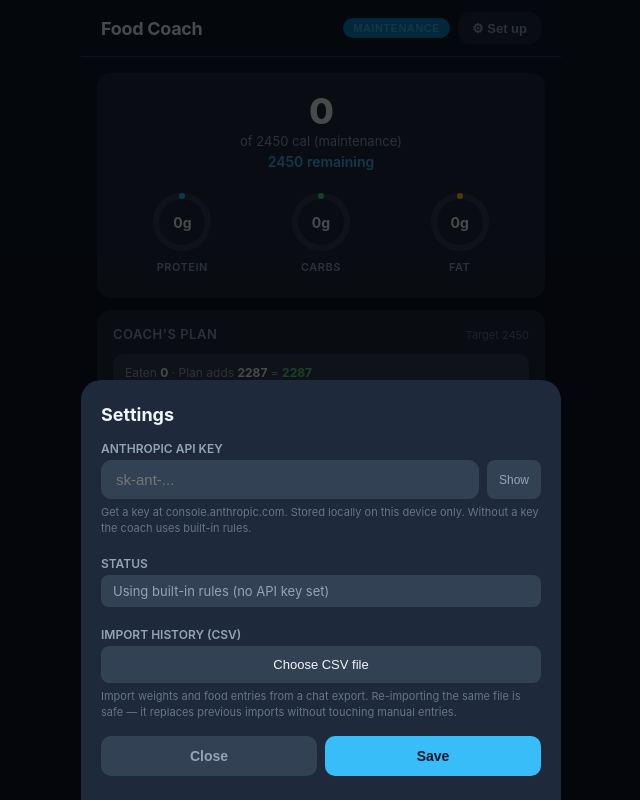
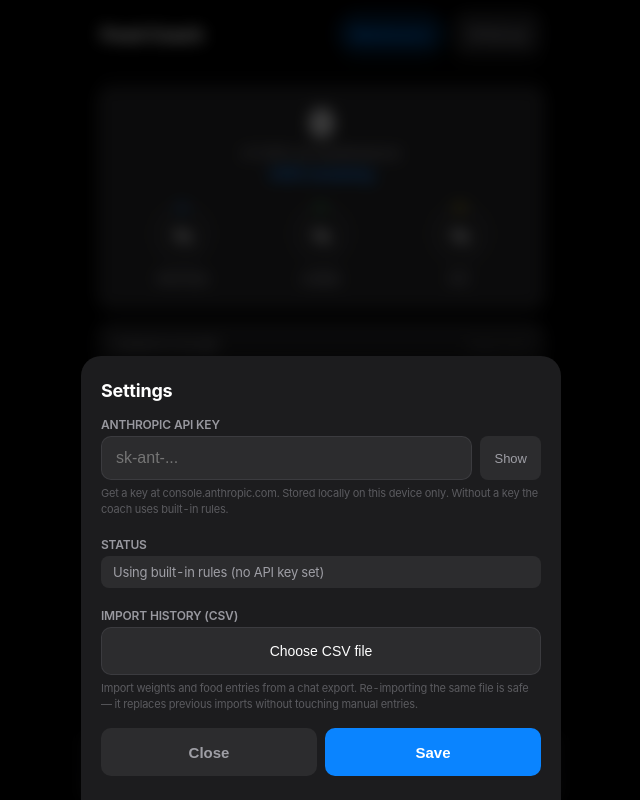
Before and after one commit to firsthomes/FirstHub.ai, a React (Vite) app: page / in a window 1280 px wide. Both pictures are taken after a click on the button "⚙ Set up". Shown: the whole page, without its empty margins (319-959 px from the left). Built offline with nearby package versions, Linux system fonts and the light colour scheme.

Commit message:
Apple-grade UX polish pass — spring animations, backdrop blur, 44pt tap targets, haptics, SF typography. Verified across 3 viewports with Playwright (0 errors, 0 small targets). https://claude.ai/code/session_01LNmGvGA7bqJE64WrSRRtEZ

```diff
--- a/src/App.tsx
+++ b/src/App.tsx
@@ -69,12 +69,12 @@ function App() {
               background: 'var(--bg-card)',
               border: 'none',
               borderRadius: 12,
-              padding: '8px 14px',
+              padding: '10px 16px',
               cursor: 'pointer',
               color: (settings.apiKey || '').length > 0 ? 'var(--green)' : 'var(--text-dim)',
               fontSize: 13,
               fontWeight: 600,
-              minHeight: 32,
+              minHeight: 44,
             }}
             title="Settings"
           >
@@ -88,15 +88,18 @@ function App() {
           position: 'fixed',
           top: 'calc(var(--safe-top) + 60px)',
           left: '50%',
-          transform: 'translateX(-50%)',
-          background: 'var(--green-dim)',
-          color: 'var(--green)',
-          padding: '10px 18px',
+          background: 'rgba(48, 209, 88, 0.92)',
+          backdropFilter: 'blur(20px)',
+          WebkitBackdropFilter: 'blur(20px)',
+          color: '#fff',
+          padding: '10px 20px',
           borderRadius: 22,
           fontSize: 13,
           fontWeight: 600,
           zIndex: 300,
-          boxShadow: '0 4px 12px rgba(0,0,0,0.3)',
+          boxShadow: 'var(--shadow-toast)',
+          animation: 'toast-in 0.35s var(--spring)',
+          letterSpacing: '-0.1px',
         }}>
           ✓ {toast}
         </div>
--- a/src/components/BottomNav.tsx
+++ b/src/components/BottomNav.tsx
@@ -1,3 +1,5 @@
+import { haptic } from '../utils/haptics'
+
 type Tab = 'dashboard' | 'log' | 'coach' | 'history'
 
 interface Props {
@@ -6,9 +8,14 @@ interface Props {
 }
 
 export default function BottomNav({ active, onChange }: Props) {
+  function go(tab: Tab) {
+    if (tab !== active) haptic('light')
+    onChange(tab)
+  }
+
   return (
     <nav className="bottom-nav">
-      <button className={`nav-item ${active === 'dashboard' ? 'active' : ''}`} onClick={() => onChange('dashboard')}>
+      <button className={`nav-item ${active === 'dashboard' ? 'active' : ''}`} onClick={() => go('dashboard')}>
         <svg viewBox="0 0 24 24" fill="none" stroke="currentColor" strokeWidth="2" strokeLinecap="round" strokeLinejoin="round">
           <rect x="3" y="3" width="7" height="7" rx="1" />
           <rect x="14" y="3" width="7" height="7" rx="1" />
@@ -17,7 +24,7 @@ export default function BottomNav({ active, onChange }: Props) {
         </svg>
         Today
       </button>
-      <button className={`nav-item ${active === 'log' ? 'active' : ''}`} onClick={() => onChange('log')}>
+      <button className={`nav-item ${active === 'log' ? 'active' : ''}`} onClick={() => go('log')}>
         <svg viewBox="0 0 24 24" fill="none" stroke="currentColor" strokeWidth="2" strokeLinecap="round" strokeLinejoin="round">
           <circle cx="12" cy="12" r="10" />
           <line x1="12" y1="8" x2="12" y2="16" />
@@ -25,13 +32,13 @@ export default function BottomNav({ active, onChange }: Props) {
         </svg>
         Add Food
       </button>
-      <button className={`nav-item ${active === 'coach' ? 'active' : ''}`} onClick={() => onChange('coach')}>
+      <button className={`nav-item ${active === 'coach' ? 'active' : ''}`} onClick={() => go('coach')}>
         <svg viewBox="0 0 24 24" fill="none" stroke="currentColor" strokeWidth="2" strokeLinecap="round" strokeLinejoin="round">
           <path d="M21 15a2 2 0 0 1-2 2H7l-4 4V5a2 2 0 0 1 2-2h14a2 2 0 0 1 2 2z" />
         </svg>
         Coach
       </button>
-      <button className={`nav-item ${active === 'history' ? 'active' : ''}`} onClick={() => onChange('history')}>
+      <button className={`nav-item ${active === 'history' ? 'active' : ''}`} onClick={() => go('history')}>
         <svg viewBox="0 0 24 24" fill="none" stroke="currentColor" strokeWidth="2" strokeLinecap="round" strokeLinejoin="round">
           <polyline points="22 12 18 12 15 21 9 3 6 12 2 12" />
         </svg>
--- a/src/components/MealPlan.tsx
+++ b/src/components/MealPlan.tsx
@@ -1,6 +1,7 @@
 import type { DayLog, Phase, FoodEntry } from '../types'
 import { generateDayPlan, type MealSlot, type TopUpOption } from '../utils/mealPlanner'
 import { saveDay } from '../utils/storage'
+import { haptic } from '../utils/haptics'
 
 interface Props {
   day: DayLog
@@ -33,6 +34,7 @@ export default function MealPlan({ day, phase, onUpdate }: Props) {
       timestamp: Date.now(),
     }))
     saveDay({ ...day, entries: [...day.entries, ...entries] })
+    haptic('success')
     onUpdate()
   }
 
@@ -49,6 +51,7 @@ export default function MealPlan({ day, phase, onUpdate }: Props) {
       timestamp: Date.now(),
     }
     saveDay({ ...day, entries: [...day.entries, entry] })
+    haptic('light')
     onUpdate()
   }
 
--- a/src/components/Settings.tsx
+++ b/src/components/Settings.tsx
@@ -68,9 +68,11 @@ export default function Settings({ settings, onClose, onUpdate }: Props) {
                 background: 'var(--bg-input)',
                 border: 'none',
                 borderRadius: 8,
-                padding: '8px 12px',
+                padding: '0 14px',
+                minHeight: 44,
                 color: 'var(--text-dim)',
-                fontSize: 12,
+                fontSize: 13,
+                fontWeight: 500,
                 cursor: 'pointer',
               }}
             >
@@ -88,11 +90,12 @@ export default function Settings({ settings, onClose, onUpdate }: Props) {
             onClick={clearKey}
             style={{
               background: 'transparent',
-              border: '1px solid var(--red-dim)',
+              border: '1px solid var(--red)',
               color: 'var(--red)',
-              borderRadius: 8,
-              padding: '8px 14px',
-              fontSize: 13,
+              borderRadius: 10,
+              padding: '10px 16px',
+              minHeight: 44,
+              fontSize: 14,
               fontWeight: 500,
               cursor: 'pointer',
               width: '100%',
@@ -137,9 +140,10 @@ export default function Settings({ settings, onClose, onUpdate }: Props) {
               background: 'var(--bg-input)',
               border: '1px solid var(--border)',
               color: 'var(--text)',
-              borderRadius: 8,
-              padding: '10px 14px',
-              fontSize: 13,
+              borderRadius: 10,
+              padding: '12px 16px',
+              minHeight: 48,
+              fontSize: 14,
               fontWeight: 500,
               cursor: importing ? 'wait' : 'pointer',
               width: '100%',
--- a/src/index.css
+++ b/src/index.css
@@ -1,23 +1,28 @@
 :root {
-  --bg: #0f172a;
-  --bg-card: #1e293b;
-  --bg-card-hover: #253449;
-  --bg-input: #334155;
-  --text: #f1f5f9;
-  --text-dim: #94a3b8;
-  --text-muted: #64748b;
-  --accent: #38bdf8;
-  --accent-dim: #0284c7;
-  --green: #4ade80;
-  --green-dim: #166534;
-  --yellow: #fbbf24;
-  --yellow-dim: #92400e;
-  --red: #f87171;
-  --red-dim: #991b1b;
-  --orange: #fb923c;
-  --border: #334155;
+  --bg: #000000;
+  --bg-card: #1c1c1e;
+  --bg-card-hover: #2c2c2e;
+  --bg-input: #2c2c2e;
+  --text: #ffffff;
+  --text-dim: rgba(235, 235, 245, 0.6);
+  --text-muted: rgba(235, 235, 245, 0.3);
+  --accent: #0a84ff;
+  --accent-dim: rgba(10, 132, 255, 0.18);
+  --green: #30d158;
+  --green-dim: rgba(48, 209, 88, 0.18);
+  --yellow: #ffd60a;
+  --yellow-dim: rgba(255, 214, 10, 0.18);
+  --red: #ff453a;
+  --red-dim: rgba(255, 69, 58, 0.18);
+  --orange: #ff9f0a;
+  --border: rgba(84, 84, 88, 0.4);
   --safe-bottom: env(safe-area-inset-bottom, 0px);
   --safe-top: env(safe-area-inset-top, 0px);
+  --spring: cubic-bezier(0.34, 1.4, 0.64, 1);
+  --ease-out: cubic-bezier(0.16, 1, 0.3, 1);
+  --shadow-card: 0 1px 3px rgba(0,0,0,0.4), 0 1px 2px rgba(0,0,0,0.2);
+  --shadow-modal: 0 -8px 32px rgba(0,0,0,0.5);
+  --shadow-toast: 0 8px 24px rgba(0,0,0,0.6), 0 2px 8px rgba(0,0,0,0.4);
 }
 
 * {
@@ -34,11 +39,17 @@ html, body, #root {
 }
 
 body {
-  font-family: -apple-system, BlinkMacSystemFont, 'SF Pro Text', 'Segoe UI', system-ui, sans-serif;
+  font-family: -apple-system, BlinkMacSystemFont, 'SF Pro Text', 'SF Pro Display', 'Segoe UI', system-ui, sans-serif;
   background: var(--bg);
   color: var(--text);
   -webkit-font-smoothing: antialiased;
   -moz-osx-font-smoothing: grayscale;
+  font-feature-settings: 'tnum' on, 'lnum' on;
+  letter-spacing: -0.2px;
+}
+
+h1, h2, h3 {
+  letter-spacing: -0.4px;
 }
 
 .app {
@@ -52,11 +63,15 @@ body {
 
 .app-header {
   padding: calc(var(--safe-top) + 12px) 20px 12px;
-  background: var(--bg);
-  border-bottom: 1px solid var(--border);
+  background: rgba(0, 0, 0, 0.72);
+  backdrop-filter: saturate(180%) blur(20px);
+  -webkit-backdrop-filter: saturate(180%) blur(20px);
+  border-bottom: 0.5px solid var(--border);
   display: flex;
   align-items: center;
   justify-content: space-between;
+  position: sticky;
+  top: 0;
   z-index: 10;
 }
 
@@ -69,12 +84,12 @@ body {
 }
 
 .app-header .phase-badge {
-  font-size: 11px;
+  font-size: 13px;
   font-weight: 600;
-  text-transform: uppercase;
-  letter-spacing: 0.5px;
-  padding: 4px 10px;
-  border-radius: 20px;
+  letter-spacing: -0.1px;
+  padding: 0 16px;
+  min-height: 44px;
+  border-radius: 22px;
   background: var(--accent-dim);
   color: var(--accent);
   cursor: pointer;
@@ -97,10 +112,16 @@ body {
   width: 100%;
   max-width: 480px;
   display: flex;
-  background: var(--bg-card);
-  border-top: 1px solid var(--border);
+  background: rgba(28, 28, 30, 0.72);
+  backdrop-filter: saturate(180%) blur(20px);
+  -webkit-backdrop-filter: saturate(180%) blur(20px);
+  border-top: 0.5px solid var(--border);
   padding: 8px 0 calc(8px + var(--safe-bottom));
   z-index: 100;
+}
+
+.nav-item {
+  min-height: 48px;
 }
 
 .nav-item {
@@ -133,6 +154,40 @@ body {
   border-radius: 14px;
   padding: 16px;
   margin-bottom: 12px;
+  box-shadow: var(--shadow-card);
+  animation: card-in 0.35s var(--ease-out);
+}
+
+@keyframes card-in {
+  from { opacity: 0; transform: translateY(8px); }
+  to { opacity: 1; transform: translateY(0); }
+}
+
+@keyframes modal-slide-up {
+  from { transform: translateY(100%); }
+  to { transform: translateY(0); }
+}
+
+@keyframes modal-fade-in {
+  from { opacity: 0; }
+  to { opacity: 1; }
+}
+
+@keyframes toast-in {
+  from { opacity: 0; transform: translate(-50%, -16px) scale(0.96); }
+  to { opacity: 1; transform: translate(-50%, 0) scale(1); }
+}
+
+@keyframes spin {
+  to { transform: rotate(360deg); }
+}
+
+button {
+  transition: transform 0.12s var(--ease-out), background-color 0.15s ease, opacity 0.15s ease;
+}
+
+button:active:not(:disabled) {
+  transform: scale(0.96);
 }
 
 .card-title {
@@ -633,11 +688,14 @@ body {
 .modal-overlay {
   position: fixed;
   inset: 0;
-  background: rgba(0, 0, 0, 0.7);
+  background: rgba(0, 0, 0, 0.6);
+  backdrop-filter: blur(8px);
+  -webkit-backdrop-filter: blur(8px);
   z-index: 200;
   display: flex;
   align-items: flex-end;
   justify-content: center;
+  animation: modal-fade-in 0.25s var(--ease-out);
 }
 
 .modal-content {
@@ -646,6 +704,8 @@ body {
   padding: 24px 20px calc(24px + var(--safe-bottom));
   width: 100%;
   max-width: 480px;
+  box-shadow: var(--shadow-modal);
+  animation: modal-slide-up 0.4s var(--spring);
   max-height: 80vh;
   overflow-y: auto;
 }
@@ -674,9 +734,10 @@ body {
   background: var(--bg-input);
   border: 1px solid var(--border);
   border-radius: 10px;
-  padding: 10px 14px;
+  padding: 12px 14px;
+  min-height: 44px;
   color: var(--text);
-  font-size: 15px;
+  font-size: 16px;
   outline: none;
 }
 
@@ -695,9 +756,10 @@ body {
   background: var(--bg-input);
   border: none;
   border-radius: 10px;
-  padding: 12px;
+  padding: 14px;
+  min-height: 48px;
   color: var(--text-dim);
-  font-size: 14px;
+  font-size: 15px;
   font-weight: 600;
   cursor: pointer;
 }
@@ -707,9 +769,10 @@ body {
   background: var(--accent);
   border: none;
   border-radius: 10px;
-  padding: 12px;
-  color: var(--bg);
-  font-size: 14px;
+  padding: 14px;
+  min-height: 48px;
+  color: #fff;
+  font-size: 15px;
   font-weight: 600;
   cursor: pointer;
 }
--- /dev/null
+++ b/src/utils/haptics.ts
@@ -0,0 +1,18 @@
+type Intensity = 'light' | 'medium' | 'success' | 'warning' | 'error'
+
+const PATTERNS: Record<Intensity, number | number[]> = {
+  light: 8,
+  medium: 14,
+  success: [10, 20, 10],
+  warning: [12, 60, 12],
+  error: [20, 40, 20, 40, 20],
+}
+
+export function haptic(intensity: Intensity = 'light') {
+  if (typeof navigator === 'undefined' || !('vibrate' in navigator)) return
+  try {
+    navigator.vibrate(PATTERNS[intensity])
+  } catch {
+    /* no-op */
+  }
+}
```
Also changed, not shown: preview.html (+20 -20 lines), scripts/animation-test.mjs (added, +70 -0 lines), scripts/ux-test.mjs (added, +68 -0 lines), src/components/Dashboard.tsx (+13 -1 lines).
